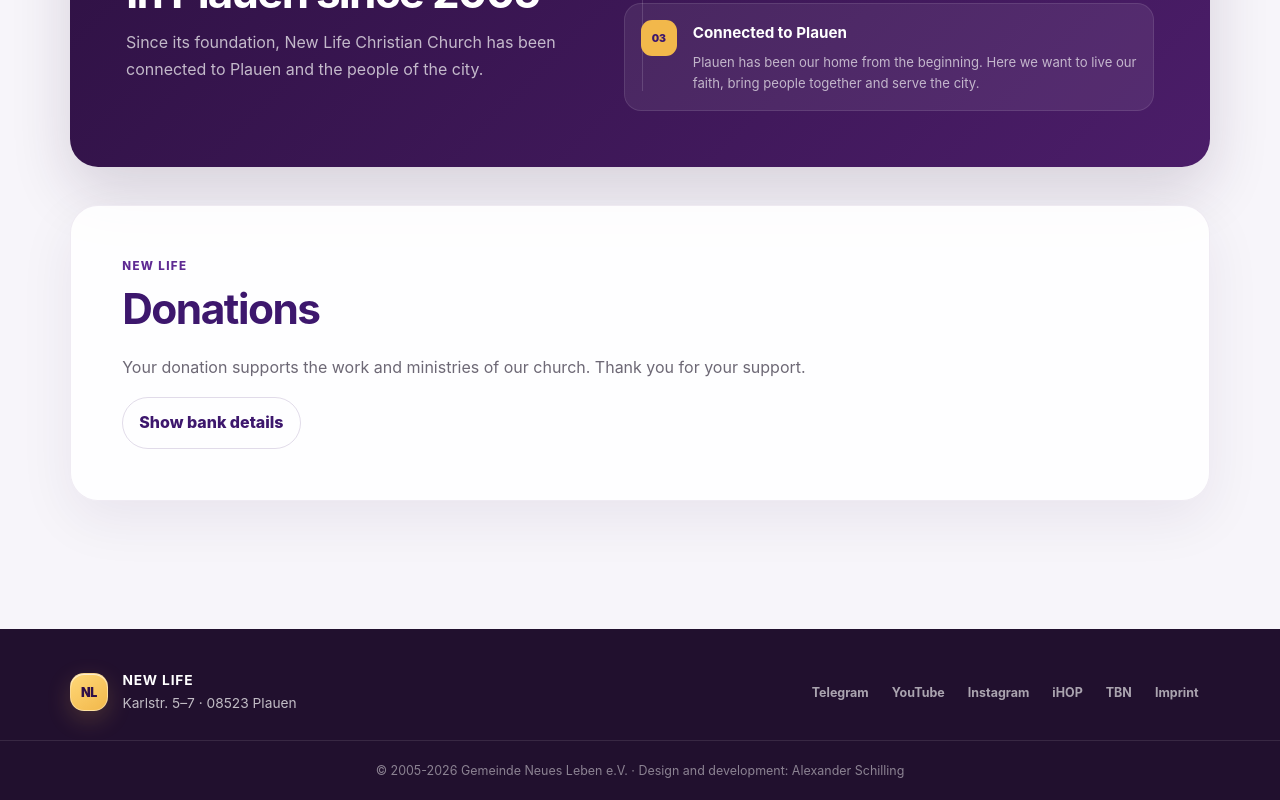
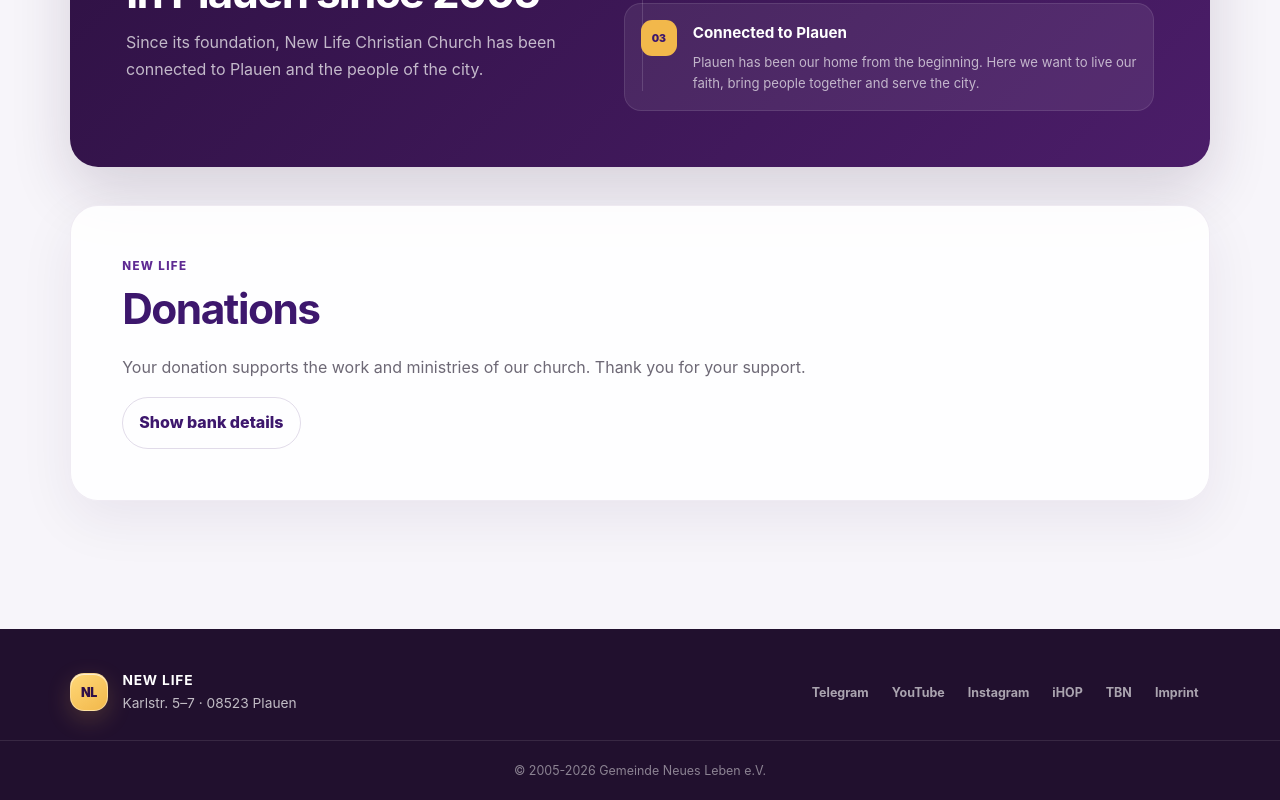
Before and after one commit to dignityinside/g12_eu, a Vue app: page / in a window 1280 px wide. Shown: the part 6090-6890 px from the top of the page. Built offline with nearby package versions, Linux system fonts and the light colour scheme.

Commit message:
Remove powered by text

```diff
--- a/src/App.vue
+++ b/src/App.vue
@@ -21,7 +21,6 @@ const footerItems = ref([
   { to: 'https://t.me/NeuesLebenPL', name: 'Telegram', external: true, i18n: false },
   { to: 'https://www.youtube.com/channel/UCgECrFqV9vn-yxOGARqHoVw', name: 'YouTube', external: true, i18n: false },
   { to: 'https://www.instagram.com/neuesleben.church/', name: 'Instagram', external: true, i18n: false },
-  { to: 'http://imbf.mobi', name: 'menu.bible', external: true, hideOnLocale: ['en', 'de'] },
   { to: 'https://www.bibleserver.com', name: 'menu.bible', external: true, hideOnLocale: ['ru', 'uk', 'en'] },
   { to: 'http://www.ihopkc.org/prayerroom/', name: 'iHOP', external: true, i18n: false },
   { to: 'https://gnctv.org', name: 'GNC', external: true, i18n: false, hideOnLocale: ['de', 'en'] },
@@ -102,7 +101,7 @@ watchEffect(() => {
       </div>
       <navigation :is-footer="true" :hide-language-select="true" :hide-back-link="true" :items="footerItems" />
     </div>
-    <div class="copyright">© 2005-{{ new Date().getFullYear() }} {{ $t('site.copyright') }} · {{ $t('site.powered') }}</div>
+    <div class="copyright">© 2005-{{ new Date().getFullYear() }} {{ $t('site.copyright') }}</div>
   </footer>
 </template>
 
--- a/src/i18n/messages/be.js
+++ b/src/i18n/messages/be.js
@@ -4,7 +4,6 @@ export default {
     description: 'хрысціянская царква',
     metaDescription: 'Хрысціянская царква «Новае Жыццё» ў Плаўэне. Нядзельнае богаслужэнне а 10:00 на нямецкай і рускай мовах.',
     copyright: 'Царква Новае Жыццё',
-    powered: 'Дызайн і распрацоўка: Аляксандр Шылінг',
     donation: {
       receiver: 'Назва арганізацыі: Neues Leben e.V.',
       iban: 'IBAN: DE19870958245028779013',
--- a/src/i18n/messages/de.js
+++ b/src/i18n/messages/de.js
@@ -4,7 +4,6 @@ export default {
     description: 'christliche gemeinde',
     metaDescription: 'Christliche Gemeinde Neues Leben in Plauen. Gottesdienst sonntags um 10 Uhr auf Deutsch und Russisch.',
     copyright: 'Gemeinde Neues Leben e.V.',
-    powered: 'Design und Programmierung: Alexander Schilling',
     donation: {
       receiver: 'Empfänger: Neues Leben e.V.',
       iban: 'IBAN: DE19870958245028779013',
--- a/src/i18n/messages/en.js
+++ b/src/i18n/messages/en.js
@@ -4,7 +4,6 @@ export default {
     description: 'christian church',
     metaDescription: 'New Life Christian Church in Plauen. Sunday service at 10:00 in German and Russian.',
     copyright: 'Gemeinde Neues Leben e.V.',
-    powered: 'Design and development: Alexander Schilling',
     donation: {
       receiver: 'Receiver: Neues Leben e.V.',
       iban: 'IBAN: DE19870958245028779013',
--- a/src/i18n/messages/ru.js
+++ b/src/i18n/messages/ru.js
@@ -4,7 +4,6 @@ export default {
     description: 'христианская церковь',
     metaDescription: 'Христианская церковь «Новая Жизнь» в Плауэне. Воскресное богослужение в 10:00 на немецком и русском языках.',
     copyright: 'Церковь Новая Жизнь',
-    powered: 'Дизайн и разработка: Александр Шиллинг',
     donation: {
       receiver: 'Наименование организации: Neues Leben e.V.',
       iban: 'IBAN: DE19870958245028779013',
--- a/src/i18n/messages/ua.js
+++ b/src/i18n/messages/ua.js
@@ -4,7 +4,6 @@ export default {
     description: 'християнська церква',
     metaDescription: 'Християнська церква «Нове Життя» у Плауені. Недільне богослужіння о 10:00 німецькою та російською мовами.',
     copyright: 'Церква Нове Життя',
-    powered: 'Дизайн і розробка: Олександр Шилінг',
     donation: {
       receiver: 'Найменування організації: Neues Leben e.V.',
       iban: 'IBAN: DE19870958245028779013',
```
